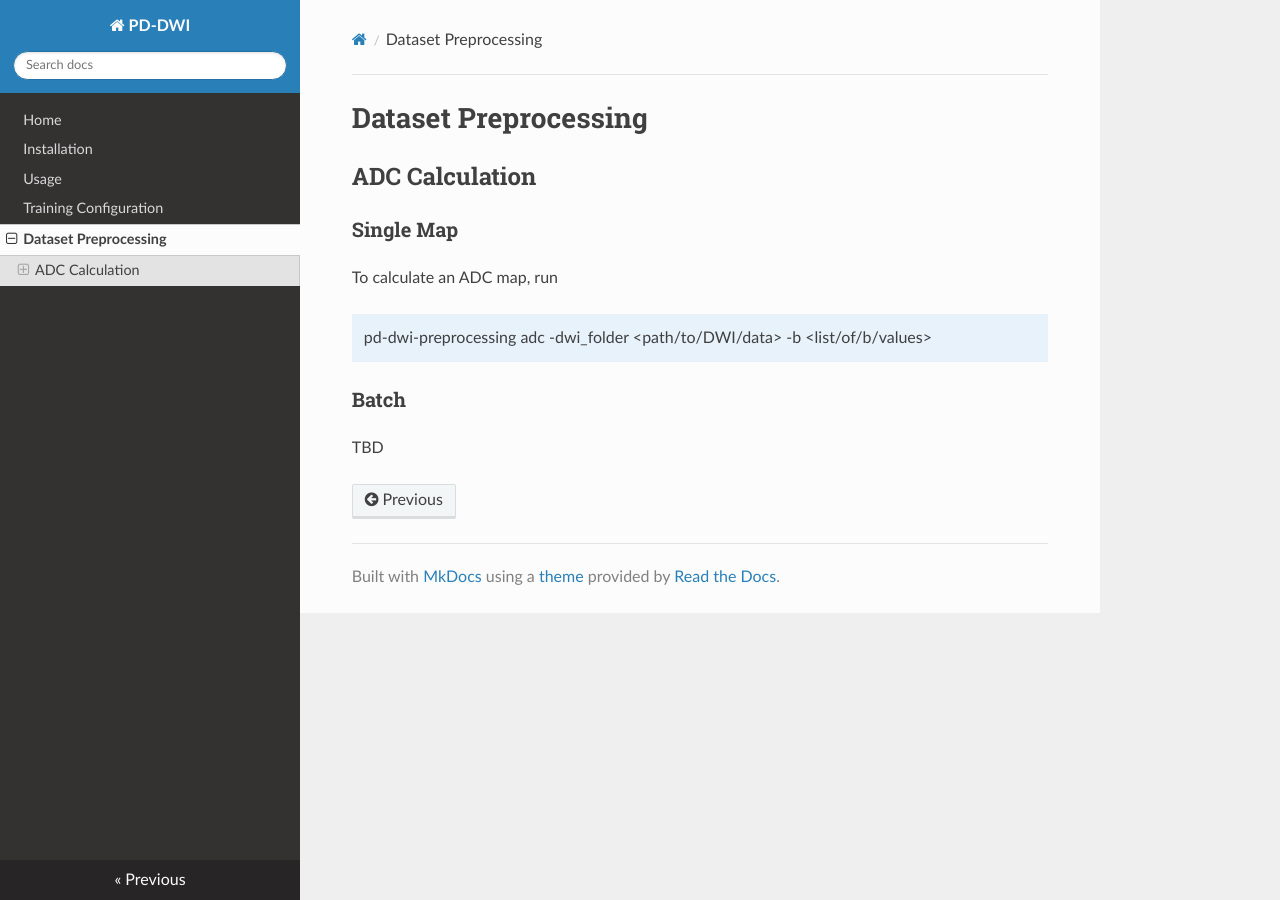
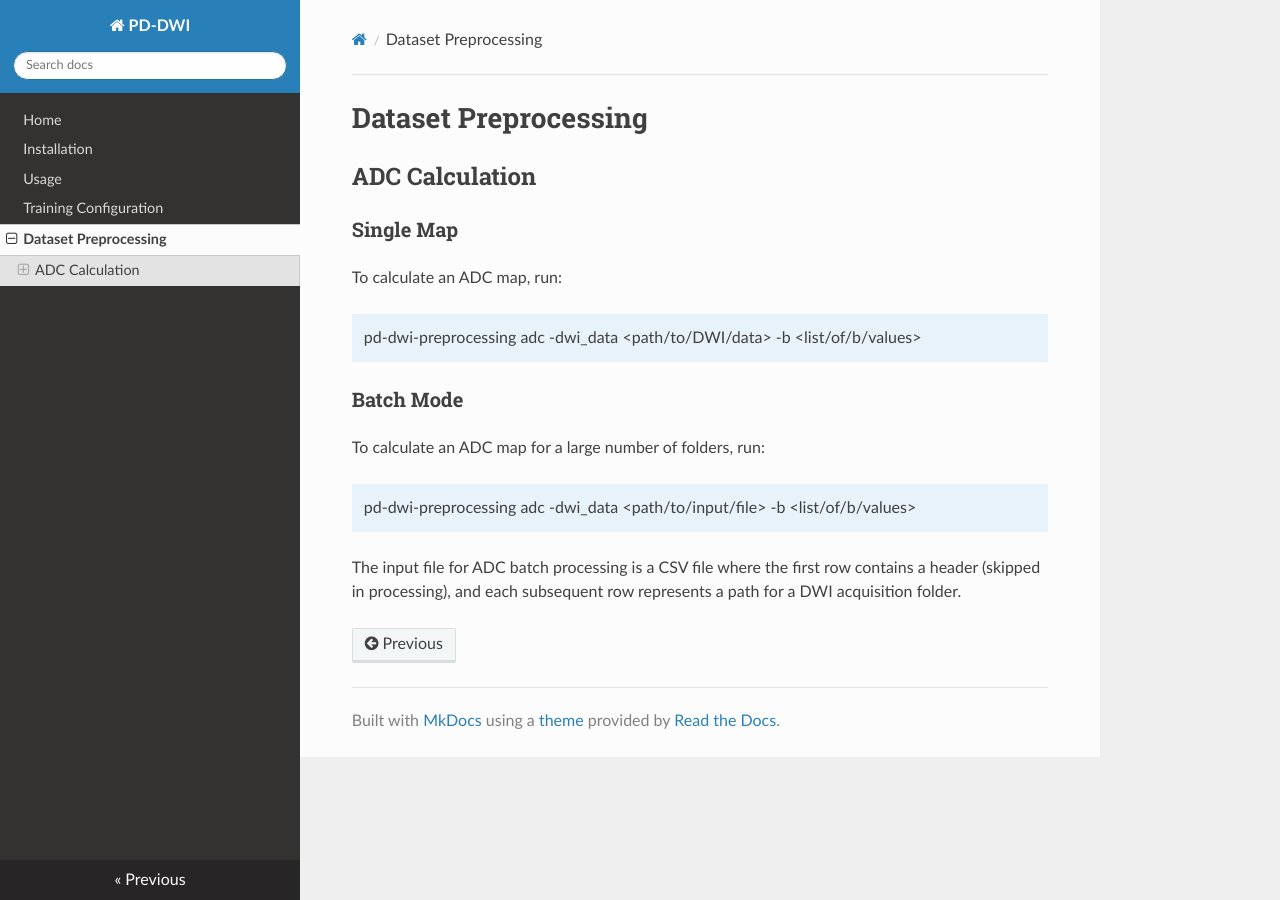
Before and after one commit to TechnionComputationalMRILab/PD-DWI, an MkDocs documentation site: the page built from docs/dataset_preprocessing.md, in a window 1280 px wide. Built offline with MkDocs 1.6.1, drawn with Linux system fonts in a browser that asks for light colours; nearby versions of some CDN libraries.

Commit message:
Added batch mode (#19)

```diff
--- a/docs/dataset_preprocessing.md
+++ b/docs/dataset_preprocessing.md
@@ -4,11 +4,16 @@
 
 ### Single Map
 
-To calculate an ADC map, run
+To calculate an ADC map, run:
 
 !!! note ""
-    pd-dwi-preprocessing adc -dwi_folder <path/to/DWI/data\> -b <list/of/b/values\>
+    pd-dwi-preprocessing adc -dwi_data <path/to/DWI/data\> -b <list/of/b/values\>
 
-### Batch
+### Batch Mode
 
-TBD
+To calculate an ADC map for a large number of folders, run:
+
+!!! note ""
+    pd-dwi-preprocessing adc -dwi_data <path/to/input/file\> -b <list/of/b/values\>
+
+The input file for ADC batch processing is a CSV file where the first row contains a header (skipped in processing), and each subsequent row represents a path for a DWI acquisition folder.
--- a/pyproject.toml
+++ b/pyproject.toml
@@ -1,6 +1,6 @@
 [tool.poetry]
 name = "pd-dwi"
-version = "1.1.0"
+version = "1.1.1"
 description = "Physiologically-Decomposed Diffusion-Weighted MRI machine-learning model for predicting response to neoadjuvant chemotherapy in invasive breast cancer"
 authors = [
     "Maya Gilad <ms.maya.gilad@gmail.com>"
```
Also changed, not shown: 1 other file.
